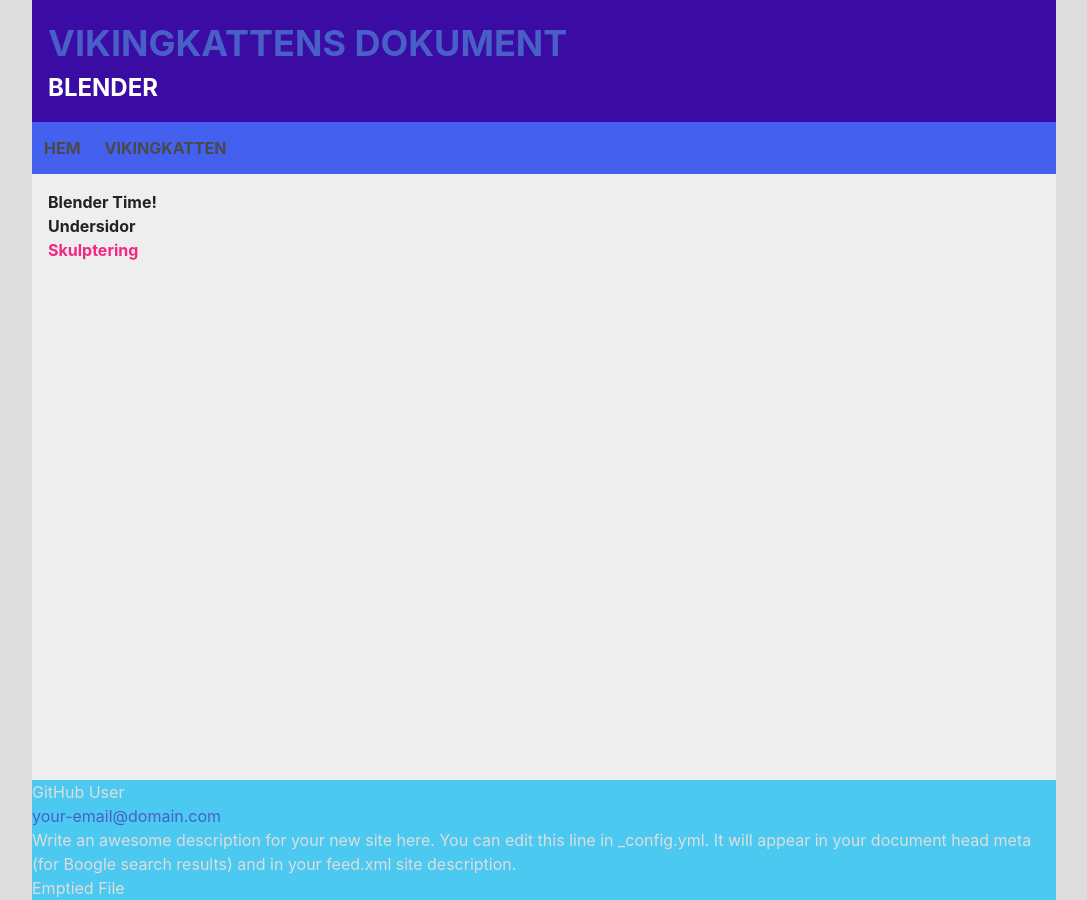
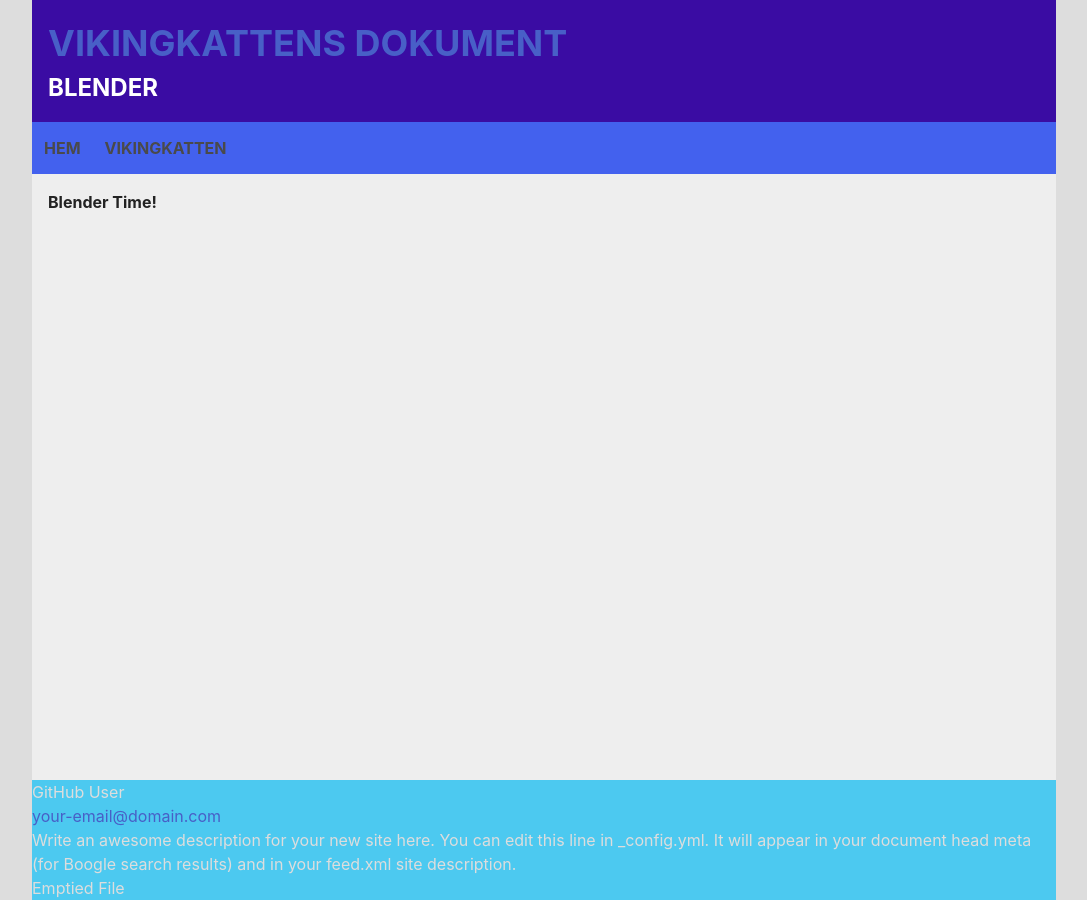
Before and after one commit to viking-cat/dokument, a Jekyll site: the page built from _pages/grafik/blender.md, in a window 1280 px wide. Shown: the whole page, without its empty margins (96-1183 px from the left). Built offline with Jekyll 4.4.1, drawn with Linux system fonts in a browser that asks for light colours.

Commit message:
Update blender.md

```diff
--- a/_pages/grafik/blender.md
+++ b/_pages/grafik/blender.md
@@ -4,5 +4,3 @@
 ---
 
 Blender Time!
-
-{% include page-subpages.html %}
```
